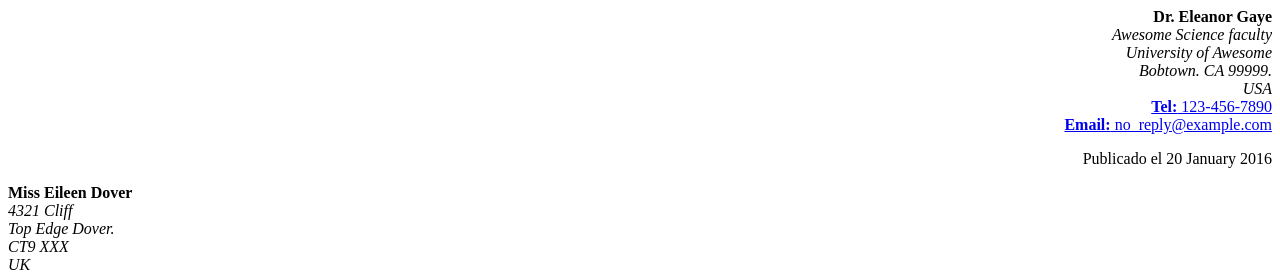
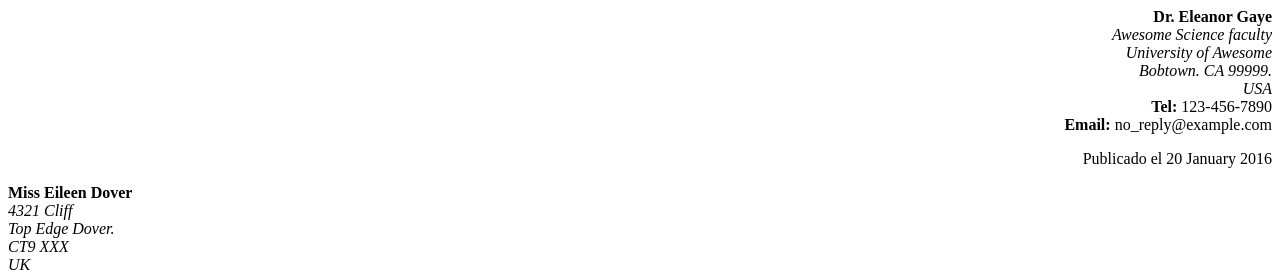
Before and after one commit to andrews1973/ejercicio-carta, a plain HTML site: page index.html in a window 1280 px wide. Shown: the top 273 px of the page. Drawn offline with Linux system fonts and the light colour scheme.

Commit message:
carta html final

```diff
--- a/index.html
+++ b/index.html
@@ -9,6 +9,10 @@
         .text-right {
             text-align: right;
         }
+       a[href^="mailto:"], a[href^="tel:"]{
+            text-decoration: none;
+            color: black;
+        }
     </style>
 </head>
 
@@ -19,9 +23,9 @@
         que se comporte como un elemento en bloque y que salte de linea
         Tambien podriamos usar parrafos que son elementos en bloque para que salten del linea y ajustar los
         margenes por css.
-        Para el mail y el telefono quiero crear enlaces para practicar mailto y tel aunque no esten muy recomendados
-        en la web por temas de spam
-        Voy a crear un div que encierre los elementos que van con texto alineado a la derecha para simplificar
+        Para el mail y el telefono quuiero practicar enlaces de tipo mailto y tel
+        (no recomendado en la web por tema de span)
+        Voy a crear tambien un div que encierre los elementos que van con texto alineado a la derecha para simplificar
     -->
     <header>
         <div class="text-right">
@@ -33,7 +37,10 @@
                 USA <br />
             </address>
             <a href="tel:1234567890"><strong>Tel:</strong> 123-456-7890 </a><br />
-            <!-- no recomendado hacer mailto: pero practicamos-->
+            <!--
+                en este caso como no estamos ocultando el correo, ya que aparece en el texto,
+                vamos a aprovechar para practicar un enlace tipo mailto:
+            -->
             <a href="mailto:no_reply@example.com">
                 <strong>Email:</strong> no_reply@example.com
             </a>
```
